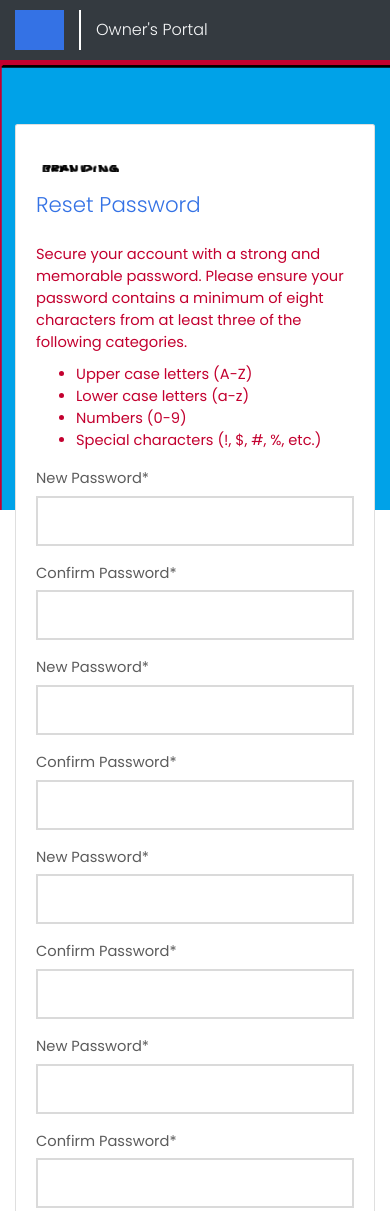
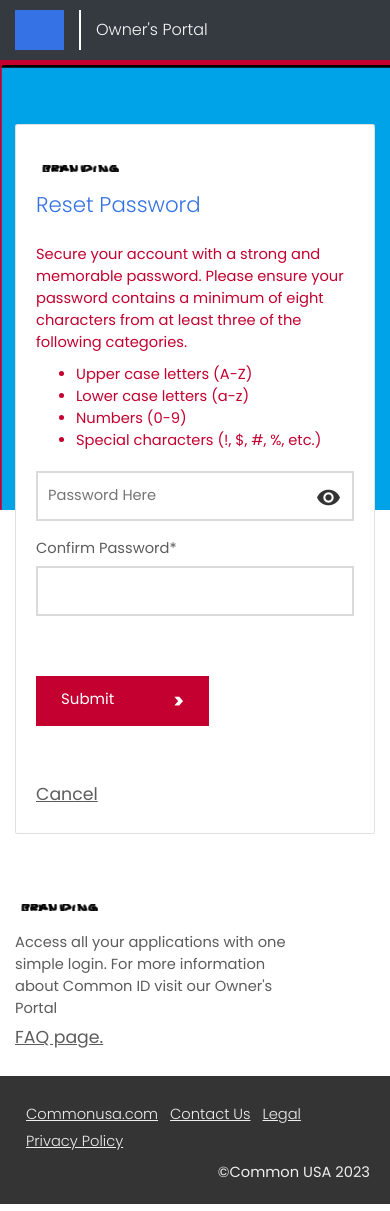
Before and after one commit to Yuugen64/Boostrap5_KnowledgeCheck, a website: page index.html in a window 390 px wide. Shown: the top 1211 px of the page. Drawn offline with nearby package versions, Linux system fonts and the light colour scheme.

Commit message:
[Password Field::Icon Toggle] - Needed to provide a solution for toggling the visibility of the password field that was also mobile responsive.

```diff
--- a/index.html
+++ b/index.html
@@ -103,29 +103,34 @@
                       <li class="bodyRed_1">Special characters (!, $, #, %, etc.)</li>
                     </ul>
 
-                  <p class="label-styling">New Password*</p>
-                  <input class="field-styling"></input>
+                    <!--DON"T ACTUALLY IMPLEMENT LIKE THIS - ONLY FOR TESTING THE TOGGLE FUNCTIONALITY!-->
+                    <div class="password-container">
+                      <input id="password" type="password" placeholder="Password Here"></input>
+                      <img id="icon" onclick="toggle()" src="assets/eyeOn.png">
+                    </div>
+
+                    <script>
+                      var state=false;
+                      function toggle(){
+                        if(!state){
+                          document.getElementById("password").setAttribute("type", "text");
+                          document.getElementById("icon").src = 'assets/eyeOff.png';
+                          state=true;
+                        }else{
+                          document.getElementById("password").setAttribute("type", "password");
+                          document.getElementById("icon").src = 'assets/eyeOn.png';
+                          state=false;
+                        }
+                      }
+                    </script>
+                    <!--DON"T ACTUALLY IMPLEMENT LIKE THIS - ONLY FOR TESTING THE TOGGLE FUNCTIONALITY!-->
+
+
 
                   <p class="label-styling">Confirm Password*</p>
                   <input class="field-styling"></input>
 
-                  <p class="label-styling">New Password*</p>
-                  <input class="field-styling"></input>
 
-                  <p class="label-styling">Confirm Password*</p>
-                  <input class="field-styling"></input>
-
-                  <p class="label-styling">New Password*</p>
-                  <input class="field-styling"></input>
-
-                  <p class="label-styling">Confirm Password*</p>
-                  <input class="field-styling"></input>
-
-                  <p class="label-styling">New Password*</p>
-                  <input class="field-styling"></input>
-
-                  <p class="label-styling">Confirm Password*</p>
-                  <input class="field-styling"></input>
 
                 </div>
 
--- a/style.css
+++ b/style.css
@@ -213,6 +213,41 @@ h6{
     color: #5c5c5c;
     letter-spacing: 0;
 }
+
+
+
+/*NEW Field Styling with Toggle*/
+.password-container{
+    width: 100%;
+    position: relative;
+}
+
+#password{
+    width: 100%;
+    height: 50px;
+
+    border: 2px solid #DADADA;
+    border-radius: 0px;
+    margin-top: 1rem;
+    padding: 1rem 1rem 1rem 1rem;
+
+    font-size: 11pt; /*the same as the body font sizing(?)*/
+    font-weight: 400;
+    color: #5c5c5c;
+}
+
+#icon{
+    position: absolute;
+    width: 25px;
+    height: 25px;
+    top: 40%;
+    right: 4%;
+    cursor: pointer;
+    color: lightgray;
+}
+/*=============================*/
+
+
 
 .desktop-button-row{
     padding: 30px 0px 40px 0px;
```
Also changed, not shown: assets/dropdown.png (added), assets/eyeOff.png (added), assets/eyeOn.png (added), assets/info.png (added).
